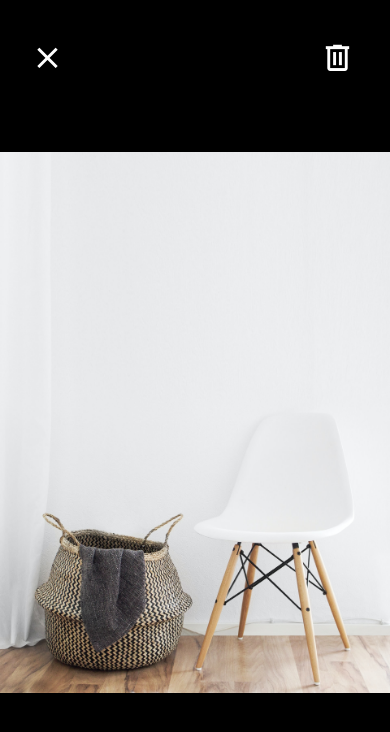
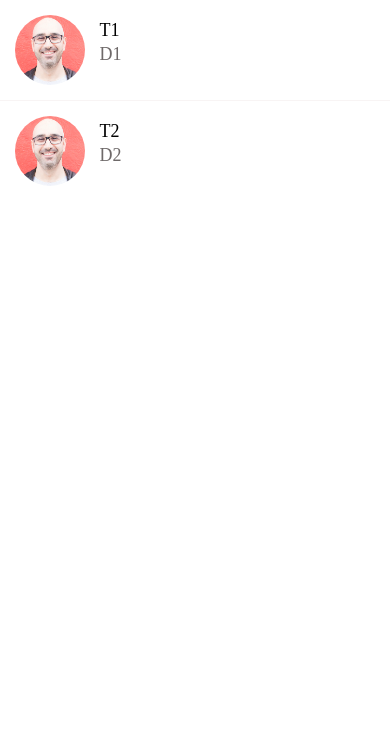
Before and after one commit to gbataglini/DoneWithIt, a React Native app: screen / in a window 390 px wide. Shown: the top 732 px of the page. Built offline with nearby package versions, Linux system fonts and the light colour scheme.

Commit message:
user can delete messages

```diff
--- a/App.js
+++ b/App.js
@@ -8,7 +8,13 @@ import ViewImageScreen from "./app/screens/ViewImageScreen";
 import AppButton from "./app/components/AppButton";
 import Card from "./app/components/Card";
 import ListingDetailsScreen from "./app/screens/ListingDetailsScreen";
+import MessagesScreen from "./app/screens/MessagesScreen";
+import { GestureHandlerRootView } from "react-native-gesture-handler";
 
 export default function App() {
-  return <ViewImageScreen />;
+  return (
+    <GestureHandlerRootView style={{ flex: 1 }}>
+      <MessagesScreen />
+    </GestureHandlerRootView>
+  );
 }
--- a/app/components/ListItem.js
+++ b/app/components/ListItem.js
@@ -1,10 +1,13 @@
 import React from "react";
-import { View, StyleSheet, Image } from "react-native";
+import { View, StyleSheet, Image, TouchableHighlight } from "react-native";
+import Swipeable from "react-native-gesture-handler/Swipeable";
 import AppText from "./AppText";
 import colours from "../config/colours";
 
-function ListItem({ image, title, subtitle }) {
+function ListItem({ image, title, subtitle, onPress, renderRightActions }) {
   return (
+    <Swipeable renderRightActions={renderRightActions}>
+      <TouchableHighlight underlayColor={colours.light} onPress={onPress}>
         <View style={styles.container}>
           <Image style={styles.image} source={image} />
           <View>
@@ -12,12 +15,15 @@ function ListItem({ image, title, subtitle }) {
             <AppText style={styles.subtitle}> {subtitle}</AppText>
           </View>
         </View>
+      </TouchableHighlight>
+    </Swipeable>
   );
 }
 
 const styles = StyleSheet.create({
   container: {
     flexDirection: "row",
+    padding: 15,
   },
   image: {
     width: 70,
--- /dev/null
+++ b/app/components/ListItemDeleteAction.js
@@ -0,0 +1,29 @@
+import React from "react";
+import { View, StyleSheet } from "react-native";
+import colours from "../config/colours";
+import { MaterialCommunityIcons } from "@expo/vector-icons";
+import { TouchableWithoutFeedback } from "react-native-gesture-handler";
+
+function ListItemDeleteAction({ onPress }) {
+  return (
+    <TouchableWithoutFeedback onPress={onPress}>
+      <View style={styles.container}>
+        <MaterialCommunityIcons
+          name="trash-can"
+          size={35}
+          color={colours.white}
+        />
+      </View>
+    </TouchableWithoutFeedback>
+  );
+}
+const styles = StyleSheet.create({
+  container: {
+    backgroundColor: colours.danger,
+    width: 70,
+    height: "100%",
+    justifyContent: "center",
+    alignItems: "center",
+  },
+});
+export default ListItemDeleteAction;
--- /dev/null
+++ b/app/components/ListItemSeparator.js
@@ -0,0 +1,18 @@
+import React from "react";
+import { StyleSheet, View } from "react-native";
+
+import colours from "../config/colours";
+
+function ListItemSeparator() {
+  return <View style={styles.separator} />;
+}
+
+const styles = StyleSheet.create({
+  separator: {
+    width: "100%",
+    height: 1,
+    backgroundColor: colours.light,
+  },
+});
+
+export default ListItemSeparator;
--- /dev/null
+++ b/app/components/Screen.js
@@ -0,0 +1,20 @@
+import React from "react";
+import Constants from "expo-constants";
+import { StyleSheet, SafeAreaView, View } from "react-native";
+
+function Screen({ children, style }) {
+  return (
+    <SafeAreaView style={[styles.screen, style]}>
+      <View style={style}>{children}</View>
+    </SafeAreaView>
+  );
+}
+
+const styles = StyleSheet.create({
+  screen: {
+    paddingTop: Constants.statusBarHeight,
+    flex: 1,
+  },
+});
+
+export default Screen;
--- a/app/config/colours.js
+++ b/app/config/colours.js
@@ -4,4 +4,6 @@ export default {
   black: "#000",
   white: "#fff",
   medium: "#6e6969",
+  light: "#f8f4f4",
+  danger: "#ff5252",
 };
--- /dev/null
+++ b/app/screens/MessagesScreen.js
@@ -0,0 +1,53 @@
+import React, { useState } from "react";
+import { FlatList, StyleSheet, View } from "react-native";
+import ListItem from "../components/ListItem";
+import Screen from "../components/Screen";
+import ListItemSeparator from "../components/ListItemSeparator";
+import ListItemDeleteAction from "../components/ListItemDeleteAction";
+
+const initialMessages = [
+  {
+    id: 1,
+    title: "T1",
+    description: "D1",
+    image: require("../assets/mosh.jpg"),
+  },
+  {
+    id: 2,
+    title: "T2",
+    description: "D2",
+    image: require("../assets/mosh.jpg"),
+  },
+];
+
+function MessagesScreen(props) {
+  const [messages, setMessages] = useState(initialMessages);
+
+  const handleDelete = (message) => {
+    setMessages(messages.filter((m) => m.id !== message.id));
+  };
+
+  return (
+    <Screen>
+      <FlatList
+        data={messages}
+        keyExtractor={(message) => message.id.toString()}
+        renderItem={({ item }) => (
+          <ListItem
+            title={item.title}
+            subtitle={item.description}
+            image={item.image}
+            onPress={() => console.log("Message Selected", item)}
+            renderRightActions={() => (
+              <ListItemDeleteAction onPress={() => handleDelete(item)} />
+            )}
+          />
+        )}
+        ItemSeparatorComponent={ListItemSeparator}
+      />
+    </Screen>
+  );
+}
+const styles = StyleSheet.create({});
+
+export default MessagesScreen;
--- a/package.json
+++ b/package.json
@@ -12,10 +12,12 @@
     "@expo/metro-runtime": "~3.2.1",
     "@react-native-community/hooks": "^3.0.0",
     "expo": "~51.0.9",
+    "expo-constants": "^16.0.2",
     "expo-status-bar": "~1.12.1",
     "react": "18.2.0",
     "react-dom": "18.2.0",
     "react-native": "0.74.1",
+    "react-native-gesture-handler": "^2.16.2",
     "react-native-web": "~0.19.10"
   },
   "devDependencies": {
```
Also changed, not shown: 2 other files (tests, documents, lock files or other folders). Lines whose indentation alone changed are shown as unchanged.
